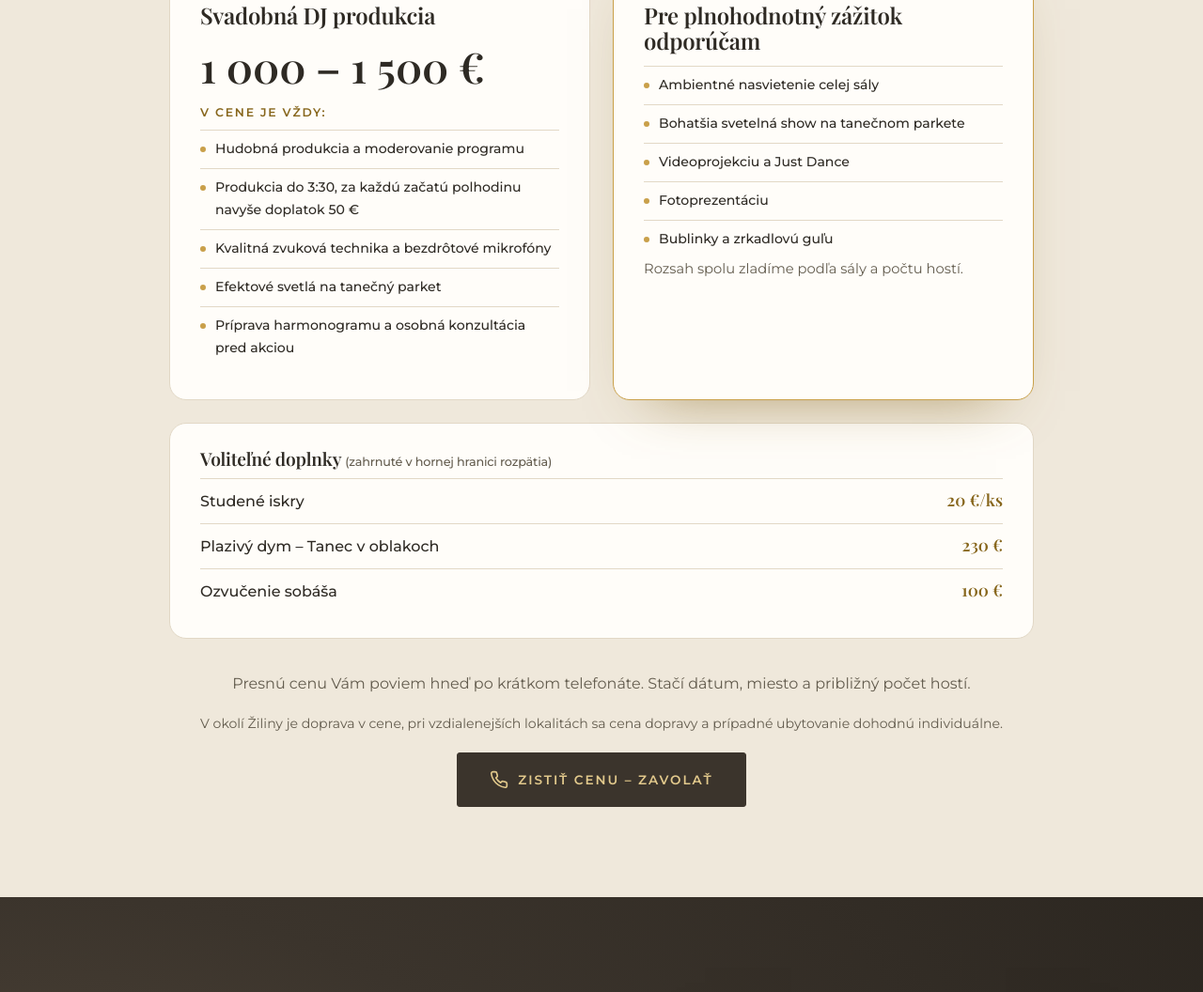
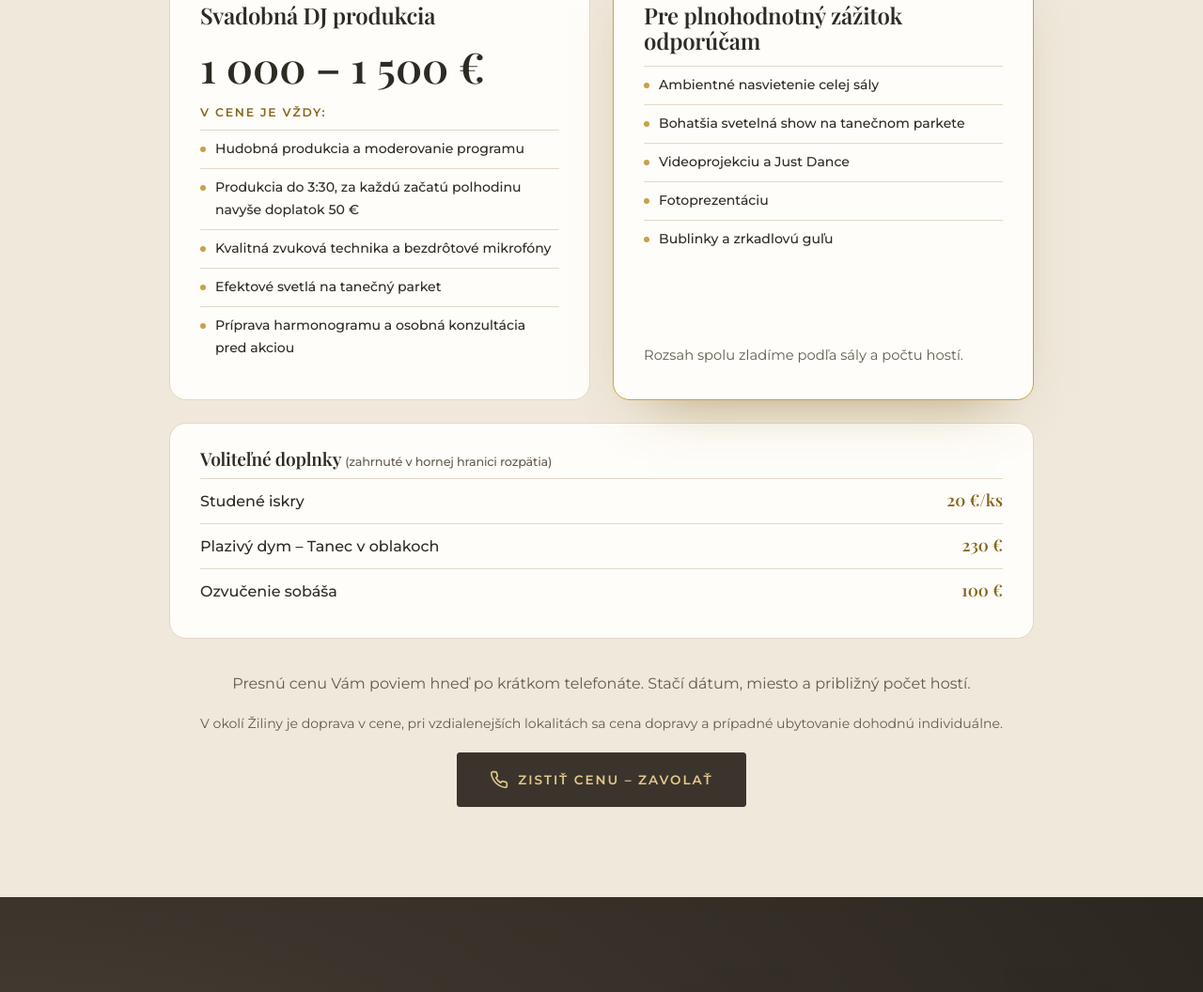
Before and after one commit to dualfz-dev/djferi.sk, a plain HTML site: page index.html in a window 1280 px wide. Shown: the part 6349-7405 px from the top of the page at 94% size. Drawn offline with Linux system fonts and the light colour scheme.

Commit message:
Cenník: veta Rozsah spolu zladíme zarovnaná na spodok pravej karty
Co-Authored-By: Claude Opus 5.5 <noreply@anthropic.com>

```diff
--- a/index.html
+++ b/index.html
@@ -198,6 +198,7 @@ p{margin:0 0 1em}
 .price-card.featured .amount{color:var(--gold-text)}
 .price-card .dots{margin-top:0}
 .price-card>p:not(.eyebrow):not(.amount){color:var(--muted);font-size:.92rem;line-height:1.6;margin:0 0 18px}
+.price-card .dots+p{margin:auto 0 0!important;padding-top:24px;font-style:normal}
 .price-card h4{font:600 .78rem/1 var(--sans);letter-spacing:.14em;text-transform:uppercase;color:var(--gold-text);margin:0 0 12px}
 .extras h3 small{font:500 .8rem var(--sans);color:var(--muted)}
 .price-travel{font-size:.88rem;color:var(--muted)}
```
